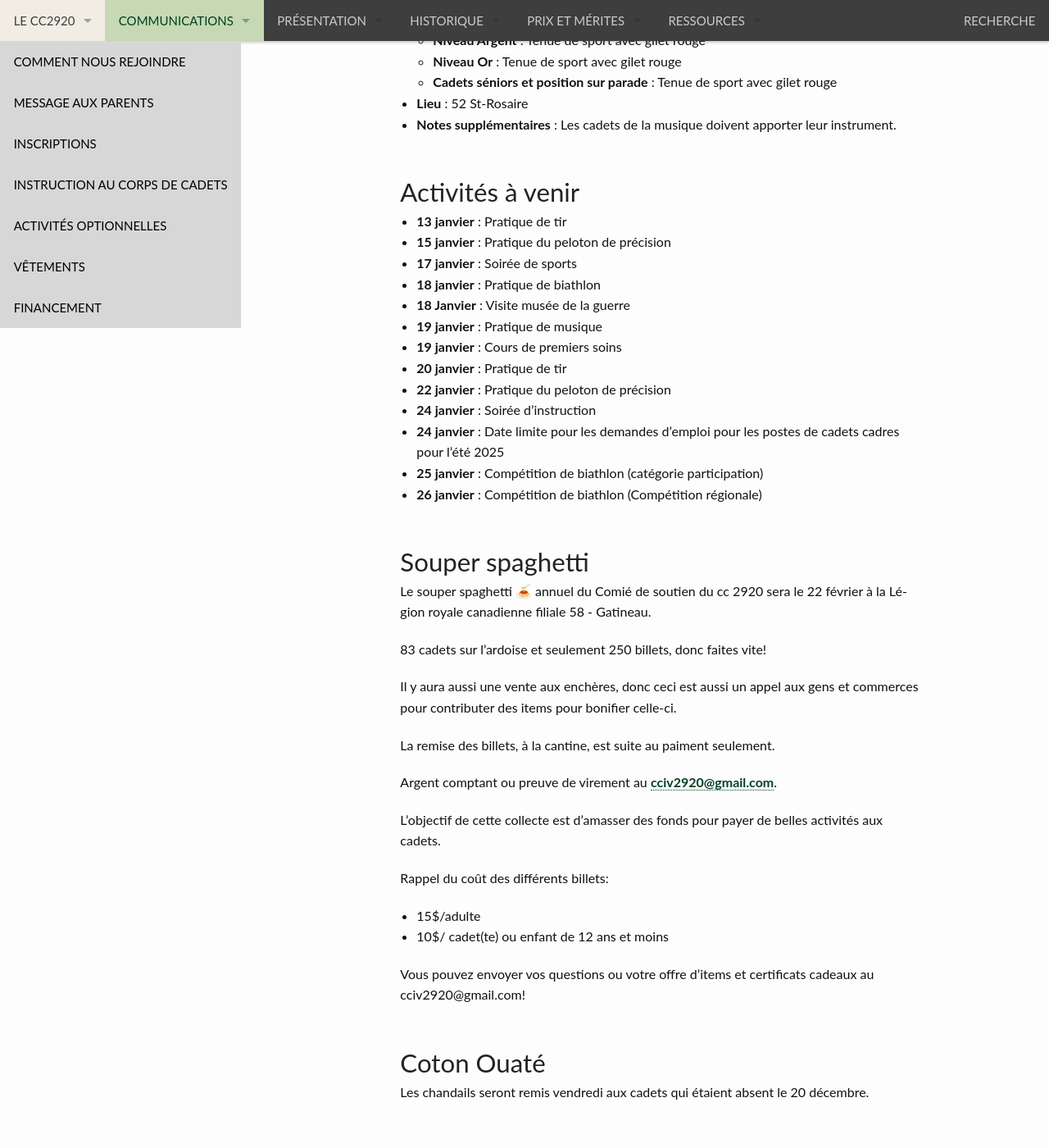
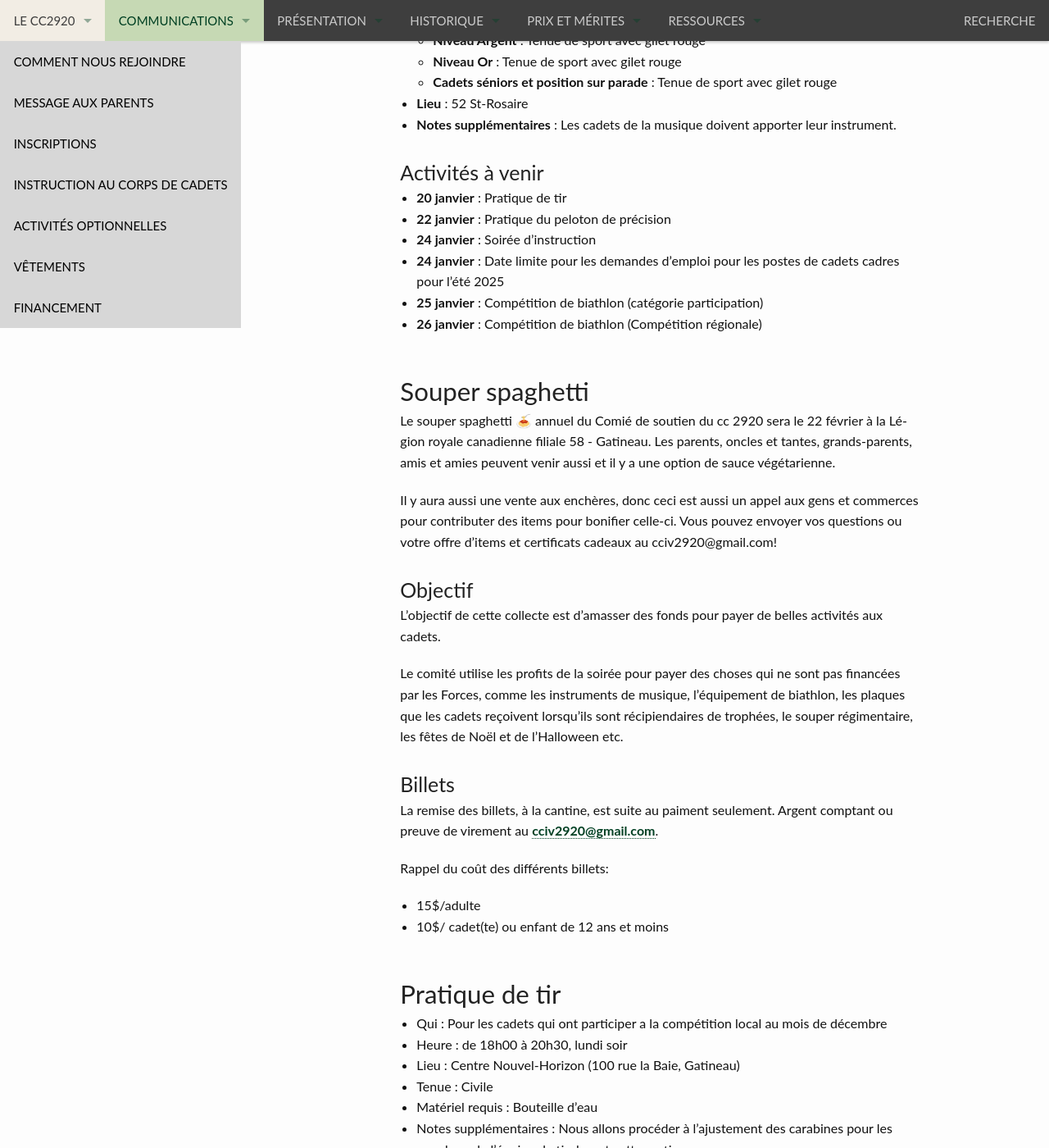
Before and after one commit to CC2920/web, a Jekyll site: the page built from _communications/messages.md, in a window 1280 px wide and 1400 px high, scrolled down 448 px. Shown: the whole window at 82% size. Built offline with Jekyll 4.4.1, drawn with Linux system fonts in a browser that asks for light colours; some of the changed text lies outside the part shown.

Commit message:
Update messages.md

```diff
--- a/_communications/messages.md
+++ b/_communications/messages.md
@@ -3,7 +3,7 @@
 layout: "messages"
 ---
 
-## Soirée d'instruction
+## Soirée d'instruction et activités
 
 - **Date** : 17 janvier 2025 de 18h30 à 21h15
 - **Tenue** :
@@ -16,15 +16,8 @@
 - **Notes supplémentaires** : Les cadets de la musique doivent apporter leur instrument.
 
 
-## Activités à venir
+### Activités à venir
 
-- **13 janvier** : Pratique de tir
--  **15 janvier** : Pratique du peloton de précision
-- **17 janvier** : Soirée de sports
-- **18 janvier** : Pratique de biathlon
-- **18 Janvier** : Visite musée de la guerre
-- **19 janvier** : Pratique de musique
-- **19 janvier** : Cours de premiers soins
 - **20 janvier** : Pratique de tir
 - **22 janvier** : Pratique du peloton de précision
 - **24 janvier** : Soirée d'instruction
@@ -34,28 +27,25 @@
 
 ## Souper spaghetti
 
-Le souper spaghetti 🍝 annuel du Comié de soutien du cc 2920 sera le 22 février à la Légion royale canadienne filiale 58 - Gatineau.
+Le souper spaghetti 🍝 annuel du Comié de soutien du cc 2920 sera le 22 février à la Légion royale canadienne filiale 58 - Gatineau. Les parents, oncles et tantes,  grands-parents, amis et amies peuvent venir aussi et il y a une option de sauce végétarienne.
 
-83 cadets sur l'ardoise et seulement 250 billets, donc faites vite!
+Il y aura aussi une vente aux enchères, donc ceci est aussi un appel aux gens et commerces pour contributer des items pour bonifier celle-ci. Vous pouvez envoyer vos questions ou votre offre d'items et certificats cadeaux au cciv2920@gmail.com!
 
-Il y aura aussi une vente aux enchères, donc ceci est aussi un appel aux gens et commerces pour contributer des items pour bonifier celle-ci.
-
-La remise des billets, à la cantine, est suite au paiment seulement.
-
-Argent comptant ou preuve de virement au <cciv2920@gmail.com>.
+### Objectif
 
 L’objectif de cette collecte est d’amasser des fonds pour payer de belles activités aux cadets.
+
+Le comité utilise les profits de la soirée pour payer des choses qui ne sont pas financées par les Forces, comme les instruments de musique, l'équipement de biathlon, les plaques que les cadets reçoivent lorsqu'ils sont récipiendaires de trophées, le souper régimentaire, les fêtes de Noël et de l'Halloween etc.
+
+### Billets
+
+La remise des billets, à la cantine, est suite au paiment seulement. Argent comptant ou preuve de virement au <cciv2920@gmail.com>.
 
 Rappel du coût des différents billets:
 
 - 15$/adulte
 - 10$/ cadet(te) ou enfant de 12 ans et moins
 
-Vous pouvez envoyer vos questions ou votre offre d'items et certificats cadeaux au cciv2920@gmail.com!
-
-## Coton Ouaté
-
-Les chandails seront remis vendredi aux cadets qui étaient absent le 20 décembre.
 
 ## Pratique de tir
 
@@ -89,37 +79,3 @@
 - Lieu : Manège militaire de Hull
 - Tenue : Civile
 - Matériel requis : Apportez votre instruments, partitions
-
-## Visite musée de la guerre
-- Qui :  Pour les cadets inscrits
-- Heure : Depart du 52 St-Rosaire à 9h00 et retour à 15h30, samedi
-- Lieu : Musée de la guerre
-- Tenue : Tenue d'instruction (C5)
-- Matériel requis : Apportez votre lunch
-
-  ## Cours de premiers soins
-- Qui :  Pour les cadets inscrits
-- Heure : 8h00 à 16h00, dimanche
-- Lieu : Legion Norris (231 Boulevard Maloney Ouest, Gatineau
-- Tenue : Civile
-- Matériel requis : Papier, crayon et Apportez votre lunch
-
-## Absence
-
-Si vous êtes absent le vendredi soir, vous devez envoyer un courriel à l'adresse du corps de cadet (<2920armee@cadets.gc.ca>) pour nous en informer.
-
-## Administration
-
-Il est important d'apporter votre carte d'assurance maladie dès que vous en recevez une nouvelle pour que l'on mette à jour celle-ci dans votre dossier.
-
-Si vous vous avez des corrections à votre numéro de téléphone ou adresse, vous devez aviser le plus tôt possible l'officier d'administration.
-
-## Retour uniforme
-
-Les cadets qui ne désirent pas revenir cette année doivent rapporter leur uniforme. L'approvisionnement sera ouvert le mercredi soir entre 18h00 et 20h00 pour récupérer les uniformes.
-
-## Habillement
-
-Les cadets qui ont des pièces d'uniformes à échanger doivent visiter l'approvisionnement le vendredi soir entre 18h00 et 18h30 avec la pièce d'uniforme à échanger. L'officier d'approvisionnement regardera si la pièce est disponible immédiatement ou leur donnera un rendez-vous pour faire les échanges.
-
-*Aucun échanges d'uniformes sans rendez-vous cette année.*
```
